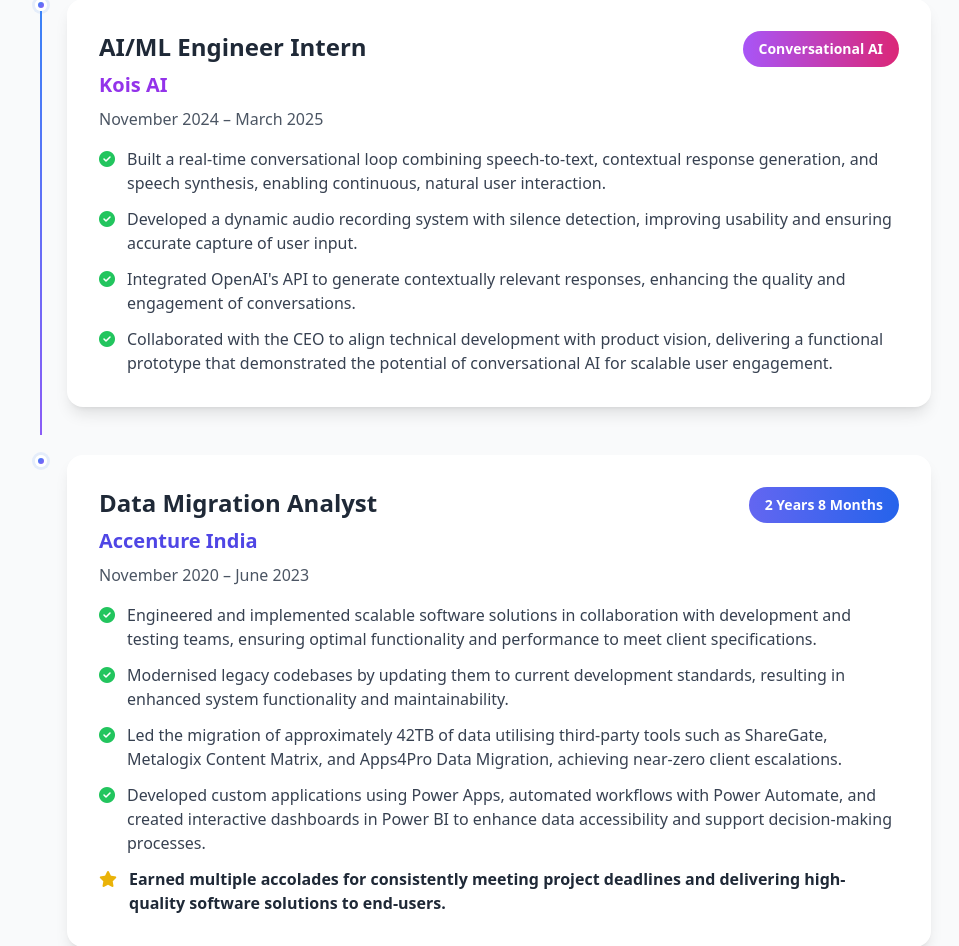
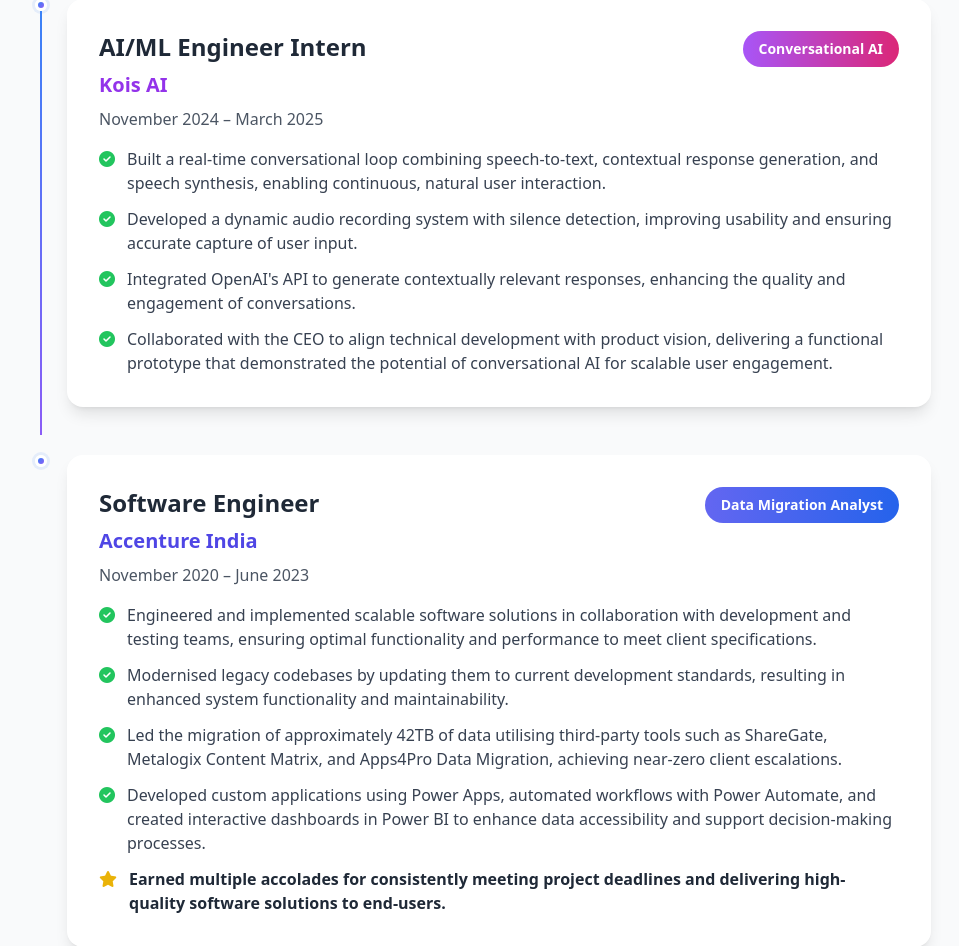
Before and after one commit to LIKHITH20/Interactive-Portfolio, a Flask app: page /experience in a window 1280 px wide. Shown: the part 1386-2332 px from the top of the page, without its empty margins (157-1116 px from the left). Run offline with Flask 3, Linux system fonts and the light colour scheme; some libraries are stand-ins or nearby versions.

Commit message:
Changed the Accenture Experience display

```diff
--- a/app.py
+++ b/app.py
@@ -63,7 +63,7 @@
 •	Developed a dynamic audio recording system with silence detection, improving usability and ensuring accurate capture of user input.
 •	Integrated OpenAI’s API to generate contextually relevant responses, enhancing the quality and engagement of conversations.
 •	Collaborated with the CEO to align technical development with product vision, delivering a functional prototype that demonstrated the potential of conversational AI for scalable user engagement.
-Accenture India, Data Migration Analyst	November 2020–June 2023
+Accenture India, Software Engineer	November 2020–June 2023
 •	Engineered and implemented scalable software solutions in collaboration with development and testing teams, ensuring optimal functionality and performance to meet client specifications.
 •	Modernised legacy codebases by updating them to current development standards, resulting in enhanced system functionality and maintainability.
 •	Led the migration of approximately 42TB of data utilising third-party tools such as ShareGate, Metalogix Content Matrix, and Apps4Pro Data Migration, achieving near-zero client escalations.
--- a/templates/experience.html
+++ b/templates/experience.html
@@ -278,12 +278,12 @@
                         <div class="bg-white rounded-2xl p-8 shadow-lg hover-lift">
                             <div class="flex items-start justify-between mb-4">
                                 <div>
-                                    <h3 class="text-2xl font-bold text-gray-800 mb-2">Data Migration Analyst</h3>
+                                    <h3 class="text-2xl font-bold text-gray-800 mb-2">Software Engineer</h3>
                                     <h4 class="text-xl text-indigo-600 font-semibold mb-2">Accenture India</h4>
                                     <p class="text-gray-600 font-medium">November 2020 – June 2023</p>
                                 </div>
                                 <div class="bg-gradient-to-r from-indigo-500 to-blue-600 text-white px-4 py-2 rounded-full text-sm font-semibold">
-                                    2 Years 8 Months
+                                    Data Migration Analyst
                                 </div>
                             </div>
                             <ul class="space-y-3 text-gray-700">
```
Also changed, not shown: 1 other file.
